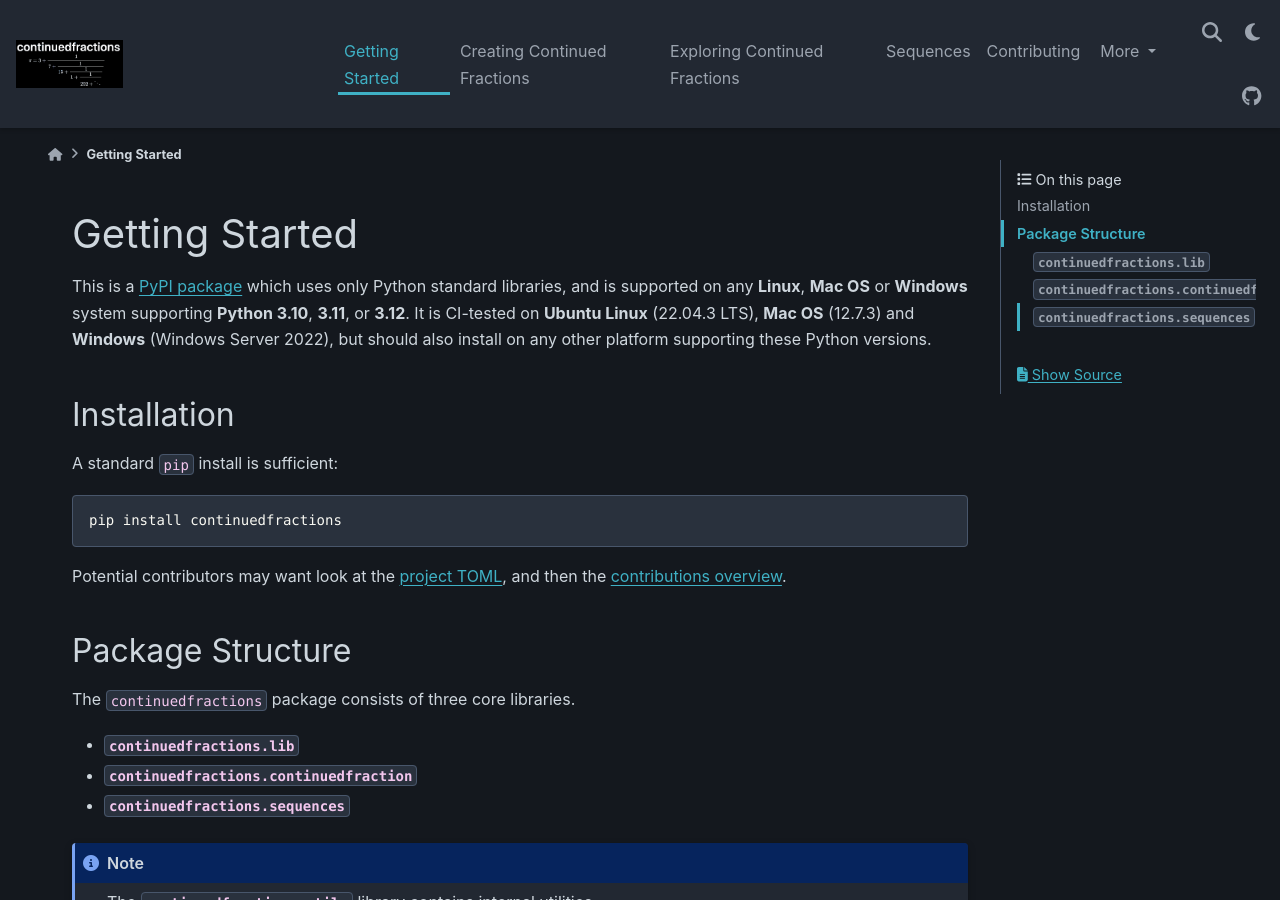
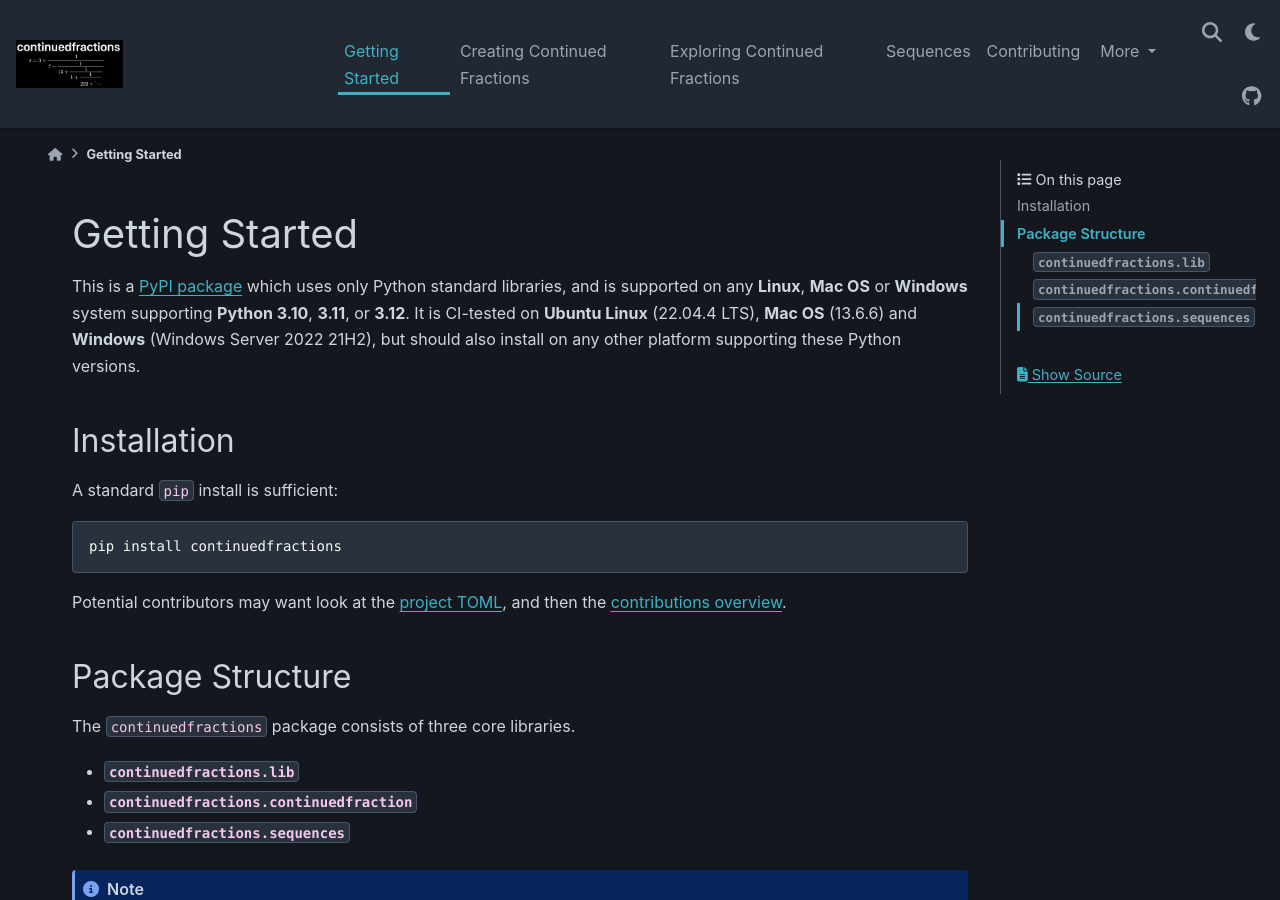
Before and after one commit to sr-murthy/continuedfractions, a Sphinx documentation site: the page built from docs/sources/getting-started.rst, in a window 1280 px wide and 900 px high. Built offline with Sphinx 7.4.7 and the PyData theme 0.15.4, drawn with Linux system fonts in a browser that asks for light colours; nearby versions of some CDN libraries.

```diff
--- a/docs/sources/getting-started.rst
+++ b/docs/sources/getting-started.rst
@@ -6,7 +6,7 @@
 Getting Started
 ===============
 
-This is a `PyPI package <https://pypi.org/project/continuedfractions/>`_ which uses only Python standard libraries, and is supported on any **Linux**, **Mac OS** or **Windows** system supporting **Python 3.10**, **3.11**, or **3.12**. It is CI-tested on **Ubuntu Linux** (22.04.3 LTS), **Mac OS** (12.7.3) and **Windows** (Windows Server 2022), but should also install on any other platform supporting these Python versions.
+This is a `PyPI package <https://pypi.org/project/continuedfractions/>`_ which uses only Python standard libraries, and is supported on any **Linux**, **Mac OS** or **Windows** system supporting **Python 3.10**, **3.11**, or **3.12**. It is CI-tested on **Ubuntu Linux** (22.04.4 LTS), **Mac OS** (13.6.6) and **Windows** (Windows Server 2022 21H2), but should also install on any other platform supporting these Python versions.
 
 .. _getting-started.installation:
 
--- a/docs/sources/sequences.rst
+++ b/docs/sources/sequences.rst
@@ -432,7 +432,7 @@ The :py:meth:`~continuedfractions.sequences.KSRMTree.search` method is only a wr
 
 The result for a given :math:`n \geq 1` is a generator of coprime pairs, yielded in order of traversal, starting from the (given) root node. The tree is only traversed for :math:`n > 1`. More details on the implementation, including the depth-first search, branch-and-bound, pruning and backtracking and so on can be found in the :py:meth:`~continuedfractions.sequences.KSRMTree.search_root` API documentation.
 
-The implementation of :py:meth:`~continuedfractions.sequences.KSRMTree.search_root` is guaranteed to terminate for any given :math:`n`, as only there is always a finite subset of nodes :math:`(a, b)` satisfying the conditions :math:`1 \leq b < a \leq n` and :math:`(a, b) = 1`, and nodes that don't satisfy these conditions are discarded (pruned).
+The implementation of :py:meth:`~continuedfractions.sequences.KSRMTree.search_root` is guaranteed to terminate for any given :math:`n`, as there is always a finite subset of nodes :math:`(a, b)` satisfying the conditions :math:`1 \leq b < a \leq n` and :math:`(a, b) = 1`, and nodes that don't satisfy these conditions are discarded (pruned).
 
 As the KSRM trees are ternary trees the worst case time complexity of search, for either tree, is given by :math:`O(3^d)`, where :math:`3` is the (constant) branching factor, and :math:`d` is the depth to which the search is performed. Theoretically, the space complexity is :math:`O(3d)`, but the pruning of nodes and backtracking ensures that for almost all of the search for any given :math:`n` only some fraction of :math:`d` nodes, along a single branch, are ever stored all at once.
 
```
Also changed, not shown: README.md (+1 -1 lines).
